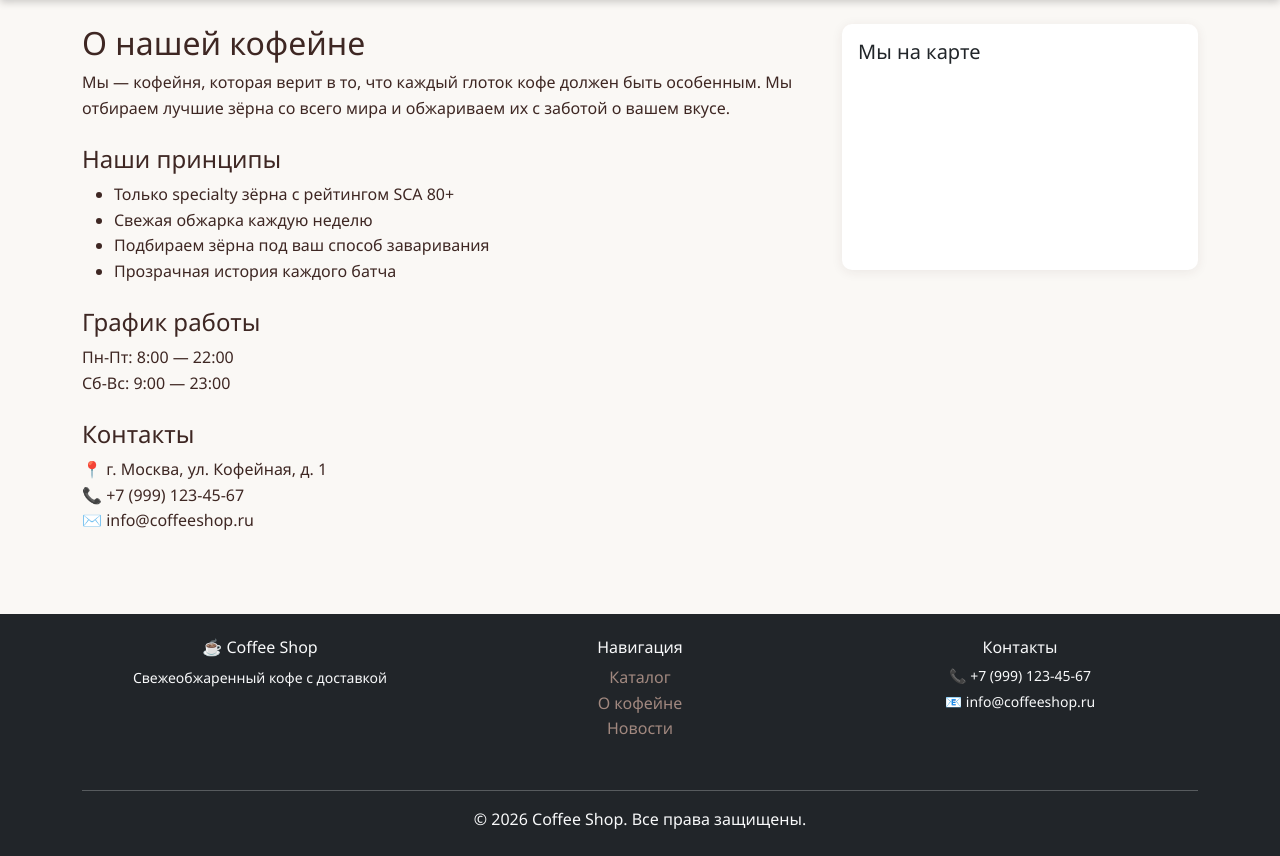
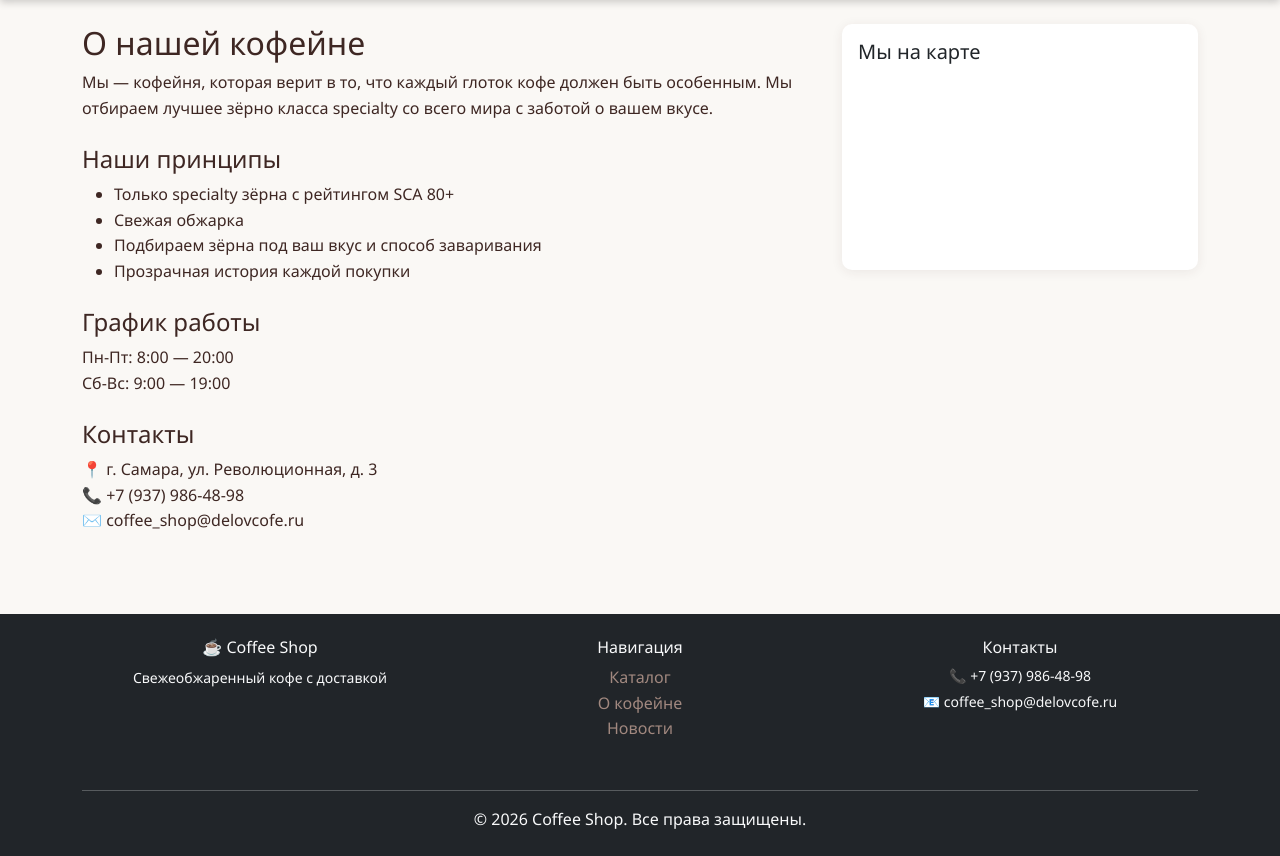
Before and after one commit to nemoymoy/coffee_shop, a Django app: page /about/ in a window 1280 px wide. Shown: the part 61-917 px from the top of the page. Run offline with Django 4.2, Linux system fonts and the light colour scheme; parts of the project's set-up code (start-up, migrations or seed data) failed here and were passed over.

Commit message:
edit contact info in html

```diff
--- a/django/coffee_shop/templates/about.html
+++ b/django/coffee_shop/templates/about.html
@@ -1,29 +1,29 @@
 {% extends 'base.html' %}
 
-{% block title %}О кофейне — Coffee Shop{% endblock %}
+{% block title %}О Coffee Shop кофейни 'Дело в кофе'{% endblock %}
 
 {% block content %}
 <div class="row">
     <div class="col-md-8">
         <h2>О нашей кофейне</h2>
-        <p>Мы — кофейня, которая верит в то, что каждый глоток кофе должен быть особенным. Мы отбираем лучшие зёрна со всего мира и обжариваем их с заботой о вашем вкусе.</p>
+        <p>Мы — кофейня, которая верит в то, что каждый глоток кофе должен быть особенным. Мы отбираем лучшее зёрно класса specialty со всего мира с заботой о вашем вкусе.</p>
 
         <h4 class="mt-4">Наши принципы</h4>
         <ul>
             <li>Только specialty зёрна с рейтингом SCA 80+</li>
-            <li>Свежая обжарка каждую неделю</li>
-            <li>Подбираем зёрна под ваш способ заваривания</li>
-            <li>Прозрачная история каждого батча</li>
+            <li>Свежая обжарка</li>
+            <li>Подбираем зёрна под ваш вкус и способ заваривания</li>
+            <li>Прозрачная история каждой покупки</li>
         </ul>
 
         <h4 class="mt-4">График работы</h4>
-        <p>Пн-Пт: 8:00 — 22:00<br>
-        Сб-Вс: 9:00 — 23:00</p>
+        <p>Пн-Пт: 8:00 — 20:00<br>
+        Сб-Вс: 9:00 — 19:00</p>
 
         <h4 class="mt-4">Контакты</h4>
-        <p>📍 г. Москва, ул. Кофейная, д. 1<br>
-        📞 +7 (999) 123-45-67<br>
-        ✉️ info@coffeeshop.ru</p>
+        <p>📍 г. Самара, ул. Революционная, д. 3<br>
+        📞 +7 (937) 986-48-98<br>
+        ✉️ coffee_shop@delovcofe.ru</p>
     </div>
 
     <div class="col-md-4">
@@ -31,7 +31,7 @@
             <div class="card-body">
                 <h5>Мы на карте</h5>
                 <div class="ratio ratio-16x9">
-                    <iframe src="https://yandex.ru/map-widget/v1/?ll=37.6173%2C55.7558&z=16&l=map" width="100%" height="300" frameborder="0" allowfullscreen="true"></iframe>
+                    <iframe src="https://yandex.ru/map-widget/v1/-/CTStB0o2" width="100%" height="300" frameborder="0" allowfullscreen="true"></iframe>
                 </div>
             </div>
         </div>
--- a/django/coffee_shop/templates/base.html
+++ b/django/coffee_shop/templates/base.html
@@ -4,7 +4,7 @@
 <head>
     <meta charset="UTF-8">
     <meta name="viewport" content="width=device-width, initial-scale=1.0">
-    <title>{% block title %}Кофейня{% endblock %}</title>
+    <title>{% block title %}Кофейня 'Дело в кофе'{% endblock %}</title>
 
     <!-- Bootstrap 5 -->
     <link href="https://cdn.jsdelivr.net/npm/bootstrap@5.3.2/dist/css/bootstrap.min.css" rel="stylesheet">
@@ -127,8 +127,8 @@
                 </div>
                 <div class="col-md-4 mb-3">
                     <h6>Контакты</h6>
-                    <p class="mb-1 small">📞 +7 (999) 123-45-67</p>
-                    <p class="mb-1 small">📧 info@coffeeshop.ru</p>
+                    <p class="mb-1 small">📞 +7 (937) 986-48-98</p>
+                    <p class="mb-1 small">📧 coffee_shop@delovcofe.ru</p>
                 </div>
             </div>
             <hr>
--- a/django/coffee_shop/templates/base_without_nav.html
+++ b/django/coffee_shop/templates/base_without_nav.html
@@ -28,7 +28,7 @@
     <!-- Footer -->
     <footer class="footer text-center">
         <div class="container">
-            <p>&copy; 2024 Coffee Shop. Все права защищены.</p>
+            <p>&copy; 2026 Coffee Shop. Все права защищены.</p>
         </div>
     </footer>
 
--- a/django/coffee_shop/templates/home.html
+++ b/django/coffee_shop/templates/home.html
@@ -5,7 +5,7 @@
 {% block content %}
 <!-- Hero Banner -->
 <div class="bg-body-tertiary text-center p-5 mb-4 rounded-3" style="background: linear-gradient(135deg, var(--coffee-dark), var(--coffee-medium)) !important; color: white;">
-    <h1 class="display-4">Добро пожаловать в Coffee Shop!</h1>
+    <h1 class="display-4">Добро пожаловать в Coffee Shop кофейни 'Дело в кофе'!</h1>
     <p class="lead">Лучший кофе и свежие десерты каждый день</p>
     <a href="{% url 'catalog:catalog' %}" class="btn btn-light btn-lg mt-3">Заказать онлайн</a>
 </div>
```
